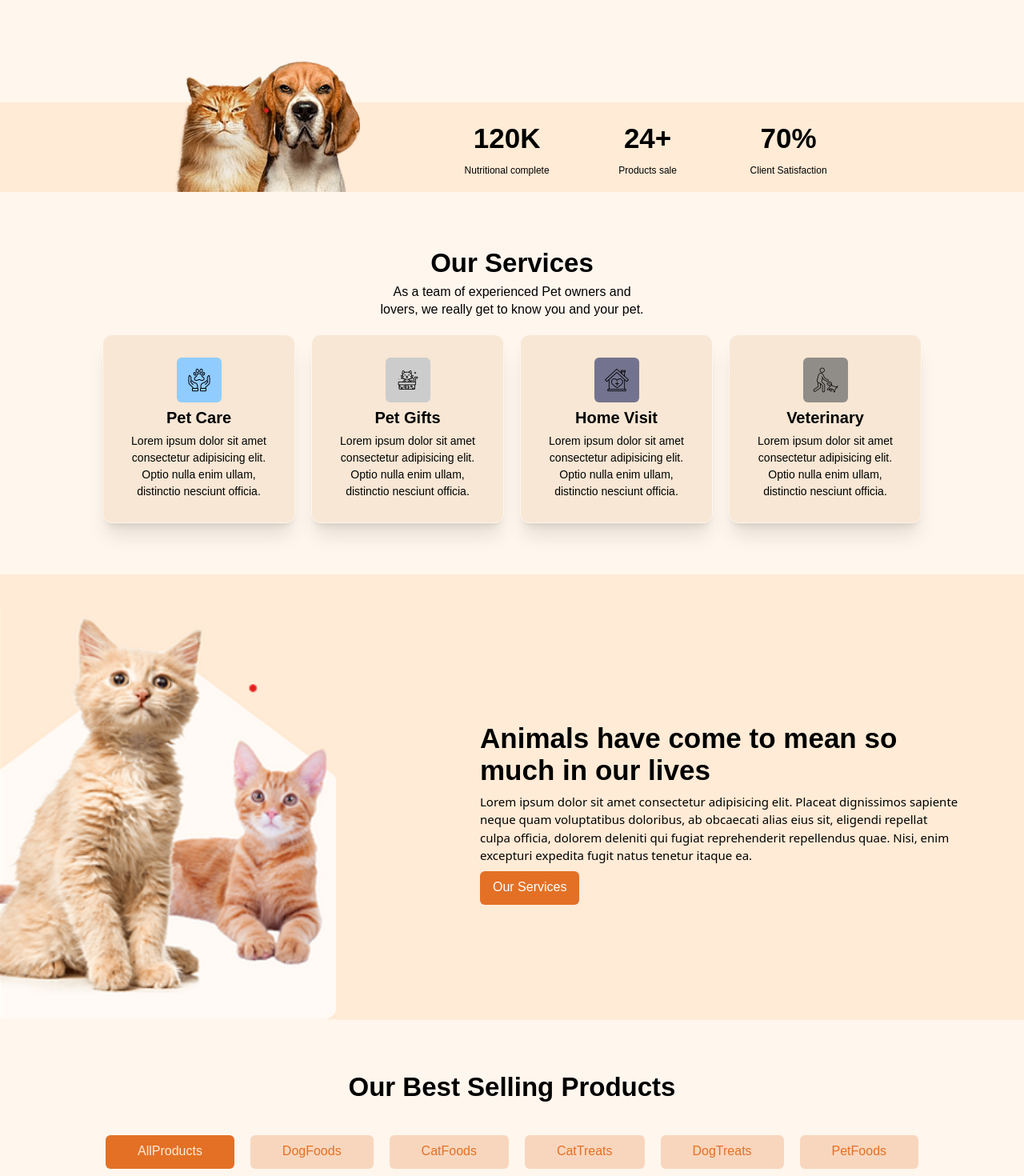
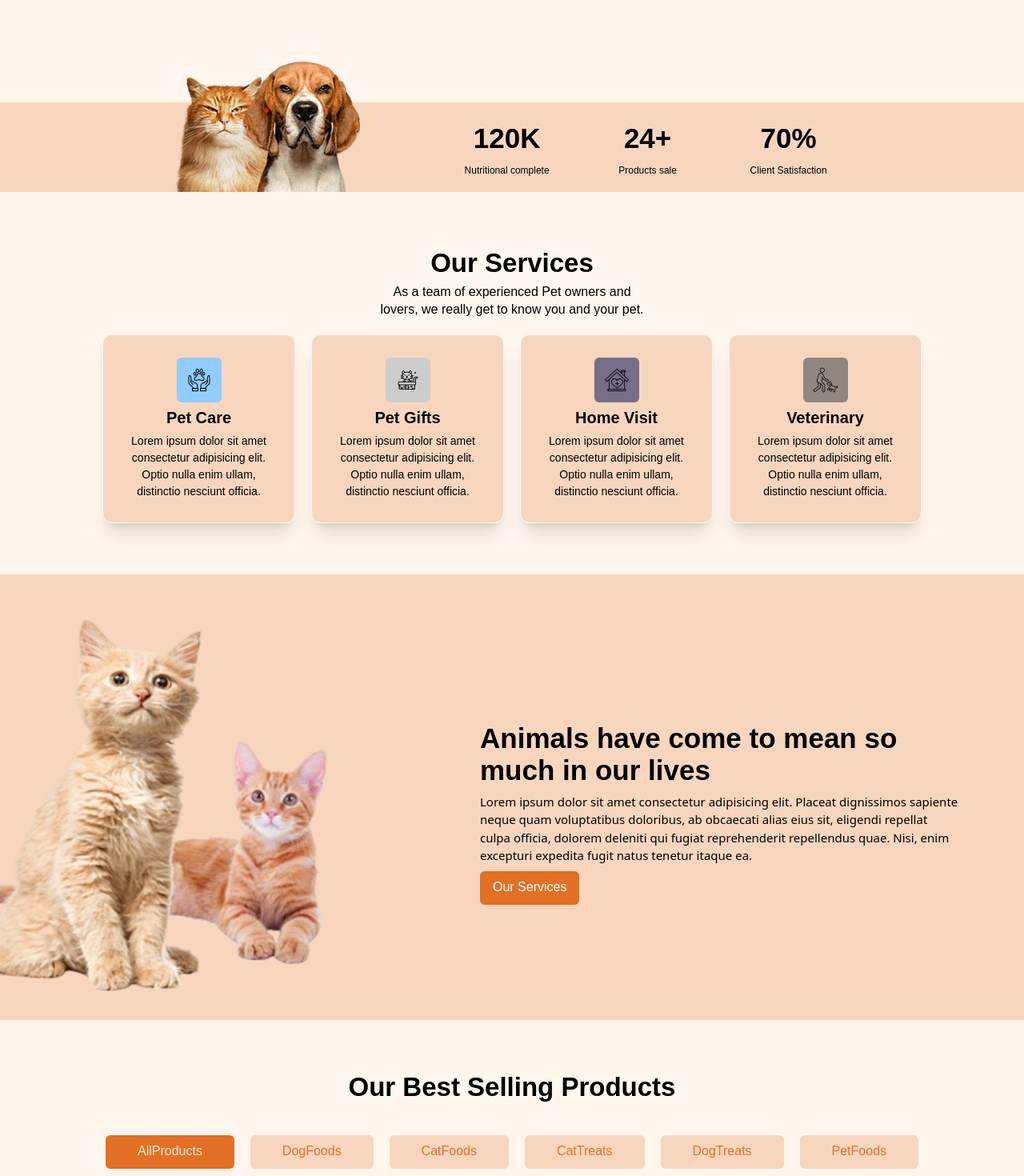
Before and after one commit to JawadRaza8372/PetCare, a React (Create React App) app: page / in a window 1280 px wide. Shown: the part 640-2110 px from the top of the page at 80% size. Built offline with nearby package versions, Linux system fonts and the light colour scheme.

Commit message:
data added

```diff
--- a/src/Pages/Home.jsx
+++ b/src/Pages/Home.jsx
@@ -53,7 +53,7 @@ export default function Home() {
                 </div>
                 <div className='md:w-1/2 lg:w-[70%] flex justify-center my-5 sm:my-0'><img src={HomeImg} className='w-[100%] md:w-[80%]' alt="my-img" /></div>
             </div>
-            <div className='md:px-20 lg:px-32 bg-[#ffebd6] flex flex-col md:flex-row gap-4 md:h-28 pb-10 my-10'>
+            <div className='md:px-20 lg:px-32 bg-[#e371253d] flex flex-col md:flex-row gap-4 md:h-28 pb-10 my-10'>
                 <div className='md:w-[40%] bg-transparent'><img src={SecondImg} className='-mt-[60px] mx-auto bg-transparent' alt="my-img" /></div>
                 <div className='md:w-[60%] lg:w-[50%] bg-transparent flex flex-col md:h-28 justify-center items-center sm:flex-row gap-4'>
                     <div className='flex flex-col bg-transparent sm:gap-1 items-center justify-center w-full'>
@@ -75,22 +75,22 @@ export default function Home() {
                 <h1 className='text-center font-bold text-[33px] font-popp'>Our Services</h1>
                 <p className='mx-auto text-center font-normal sm:w-3/4 md:w-1/2 lg:w-[33%] leading-snug font-popp text-[14px] md:text-[16px]'>As a team of experienced Pet owners and lovers, we really get to know you and your pet.</p>
                 <div className='grid grid-cols-1 sm:grid-cols-2 md:grid-cols-3 lg:grid-cols-4 gap-5 mt-5'>
-                    <div className='flex flex-col gap-1 shadow-xl rounded-xl px-5 py-7 bg-[#f7e7d4] border border-[#fff6ed] text-center'>
+                    <div className='flex flex-col gap-1 shadow-xl rounded-xl px-5 py-7 bg-[#e371253d] border border-[#fff6ed] text-center'>
                         <img src={Petcare} className='bg-[#90ccff] p-3 m-auto rounded-md' alt="my-img" />
                         <h4 className='text-[20px] bg-transparent font-bold font-popp'>Pet Care</h4>
                         <p className='text-[13px] md:text-[14px] bg-transparent px-3 font-normal font-popp'>Lorem ipsum dolor sit amet consectetur adipisicing elit. Optio nulla enim ullam, distinctio nesciunt officia.</p>
                     </div>
-                    <div className='flex flex-col gap-1 shadow-xl rounded-xl px-5 py-7 bg-[#f7e7d4] border border-[#fff6ed] text-center'>
+                    <div className='flex flex-col gap-1 shadow-xl rounded-xl px-5 py-7 bg-[#e371253d] border border-[#fff6ed] text-center'>
                         <img src={Petgift} className='bg-[#cccccc] p-3 m-auto rounded-md' alt="my-img" />
                         <h4 className='text-[20px] bg-transparent font-bold font-popp'>Pet Gifts</h4>
                         <p className='text-[13px] md:text-[14px] bg-transparent px-3 font-normal font-popp'>Lorem ipsum dolor sit amet consectetur adipisicing elit. Optio nulla enim ullam, distinctio nesciunt officia.</p>
                     </div>
-                    <div className='flex flex-col gap-1 shadow-xl rounded-xl px-5 py-7 bg-[#f7e7d4] border border-[#fff6ed] text-center'>
+                    <div className='flex flex-col gap-1 shadow-xl rounded-xl px-5 py-7 bg-[#e371253d] border border-[#fff6ed] text-center'>
                         <img src={Homevisit} className='bg-[#3b4172b0] p-3 m-auto rounded-md' alt="my-img" />
                         <h4 className='text-[20px] bg-transparent font-bold font-popp'>Home Visit</h4>
                         <p className='text-[13px] md:text-[14px] bg-transparent px-3 font-normal font-popp'>Lorem ipsum dolor sit amet consectetur adipisicing elit. Optio nulla enim ullam, distinctio nesciunt officia.</p>
                     </div>
-                    <div className='flex flex-col gap-1 shadow-xl rounded-xl px-5 py-7 bg-[#f7e7d4] border border-[#fff6ed] text-center'>
+                    <div className='flex flex-col gap-1 shadow-xl rounded-xl px-5 py-7 bg-[#e371253d] border border-[#fff6ed] text-center'>
                         <img src={Veterinery} className='bg-[#67676ab5] p-3 m-auto rounded-md' alt="my-img" />
                         <h4 className='text-[20px] bg-transparent font-bold font-popp'>Veterinary</h4>
                         <p className='text-[13px] md:text-[14px] bg-transparent px-3 font-normal font-popp'>Lorem ipsum dolor sit amet consectetur adipisicing elit. Optio nulla enim ullam, distinctio nesciunt officia.</p>
@@ -99,8 +99,8 @@ export default function Home() {
                 </div>
             </div>
             {/*Animals mean section */}
-            <div className='my-10 bg-[#ffebd6] flex flex-col md:flex-row pt-10 md:pr-20'>
-                <div className='md:w-1/2 bg-transparent'><img src={AnimalsMean} className='w-[100%] md:w-[70%]' alt="" /></div>
+            <div className='my-10 bg-[#e371253d] flex flex-col md:flex-row pt-10 md:pr-20'>
+                <div className='md:w-1/2 bg-transparent'><img src={AnimalsMean} className='bg-transparent w-[100%] md:w-[70%]' alt="" /></div>
                 <div className='md:w-1/2 bg-transparent flex flex-col gap-2 p-5 sm:p-10 md:p-0 justify-center'>
                     <h1 className='text-[25px] sm:text-[30px] md:text-[35px] font-[900] bg-transparent leading-[25px] sm:leading-[40px] font-popp'>Animals have come to mean so much in our lives</h1>
                     <p className='text-[13px] md:text-[15px] bg-transparent '>Lorem ipsum dolor sit amet consectetur adipisicing elit. Placeat dignissimos sapiente neque quam voluptatibus doloribus, ab obcaecati alias eius sit, eligendi repellat culpa officia, dolorem deleniti qui fugiat reprehenderit repellendus quae. Nisi, enim excepturi expedita fugit natus tenetur itaque ea.</p>
@@ -130,8 +130,8 @@ export default function Home() {
             </div>
             {/*Client says section */}
             <div className='container my-16'>
-                <div className='flex flex-col md:flex-row p-5 sm:p-10 lg:p-0 pb-0 pl-0 bg-[#ffebd6] rounded-xl'>
-                    <div className='md:w-1/2 bg-transparent '><img src={CustomerSays} className='w-[100%] lg:w-[90%]' alt="" /></div>
+                <div className='flex flex-col md:flex-row p-5 sm:p-10 lg:p-0 pb-0 pl-0 bg-[#e371253d] rounded-xl'>
+                    <div className='md:w-1/2 bg-transparent '><img src={CustomerSays} className=' bg-transparent w-[100%] lg:w-[90%]' alt="" /></div>
                     <div className='md:w-1/2 p-5 sm:p-10 bg-transparent flex flex-col gap-1 md:gap-3 justify-center'>
                         <h1 className=' text-[25px] leading-[30px] md:text-[35px] font-bold bg-transparent md:leading-[40px] font-popp'>What Our Client Says</h1>
                         <p className='text-[13px] md:text-[15px] bg-transparent '>Lorem ipsum dolor sit amet consectetur adipisicing elit. Placeat dignissimos sapiente neque quam voluptatibus doloribus, ab obcaecati alias eius sit, eligendi repellat culpa officia, dolorem deleniti qui fugiat reprehenderit repellendus quae. Nisi, enim excepturi expedita fugit natus tenetur itaque ea.</p>
@@ -154,7 +154,7 @@ export default function Home() {
             </div>
              {/* contact page */}
              <div className=' my-16 container'>
-               <div className='bg-[#ffebd6] p-5 rounded-xl shadow-xl md:p-10 flex flex-col md:flex-row'>
+               <div className='bg-[#e371253d] p-5 rounded-xl shadow-xl md:p-10 flex flex-col md:flex-row'>
                 <div className='md:w-1/2 bg-transparent'>
                     <img src={Petform} className='bg-transparent' alt="my-img" />
                 </div>
```
Also changed, not shown: src/Utilities/3.png, src/Utilities/4.png.
